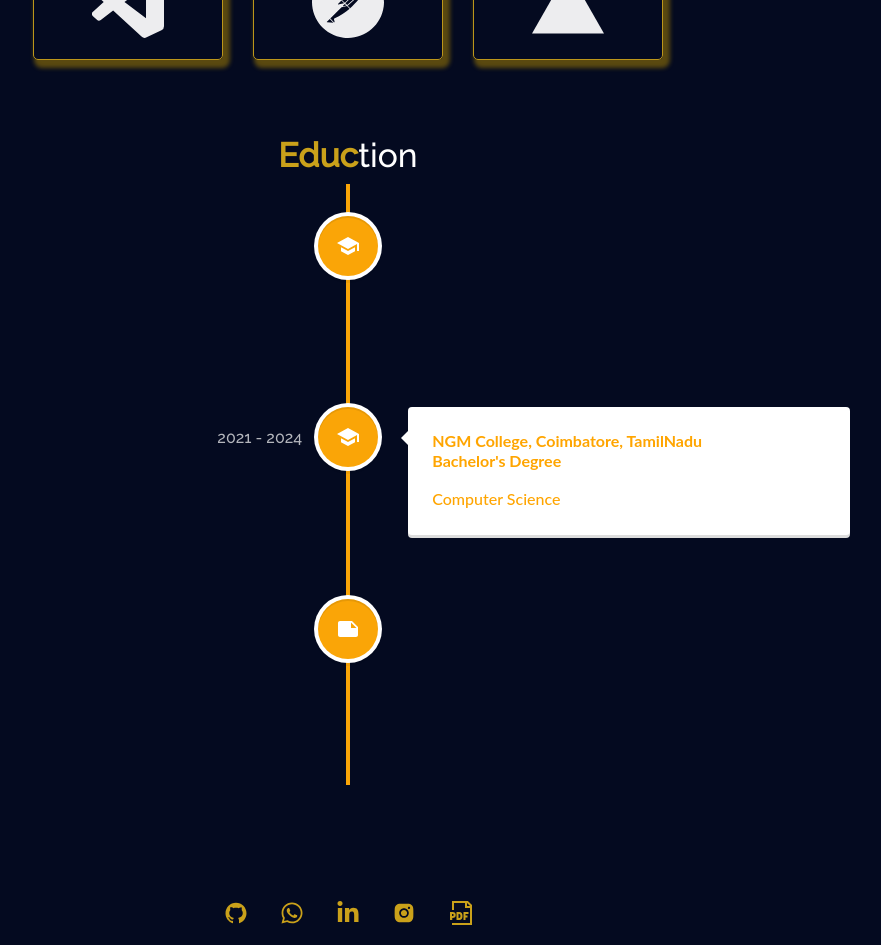
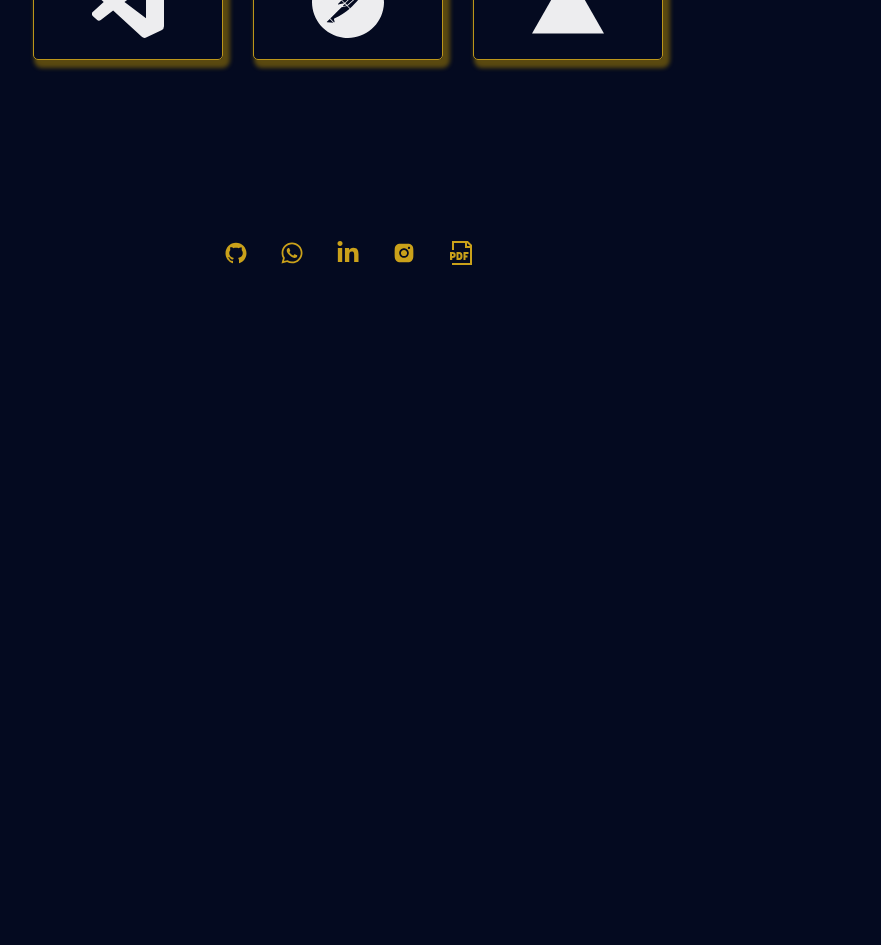
Before and after one commit to Arun6381/Arunportfoliome, a React (Vite) app: page /about in a window 1280 px wide. Shown: the part 1300-2245 px from the top of the page, without its empty margins (292-1173 px from the left). After the commit the page ends 1585 px from the top, so only its background shows below. Built offline with nearby package versions, Linux system fonts and the light colour scheme.

Commit message:
final commit

```diff
--- a/package.json
+++ b/package.json
@@ -11,8 +11,7 @@
   },
   "dependencies": {
     "@404pagez/react": "^0.1.1",
-    "@material-ui/core": "^4.12.4",
-    "@material-ui/icons": "^4.11.3",
+
     "bootstrap": "^5.3.3",
     "react": "^18.3.1",
     "react-bootstrap": "^2.10.4",
--- a/src/components/About/About.jsx
+++ b/src/components/About/About.jsx
@@ -4,7 +4,7 @@ import Toolstack from "./Toolstack";
 import Aboutcard from "./AboutCard";
 import home from "../../assets/home.png";
 import "./About.css";
-import Experience from "../Expr/Exprence";
+
 function About() {
   return (
     <Container fluid className="about-section">
@@ -41,11 +41,6 @@ function About() {
           <strong className="oraange">Tools</strong>&nbsp;I use
         </h1>
         <Toolstack />
-
-        <h1 className="project-heading">
-          <strong className="oraange">Educ</strong>tion
-        </h1>
-        <Experience />
       </Container>
     </Container>
   );
--- a/src/components/Expr/Exp.css
+++ /dev/null
@@ -1,9 +0,0 @@
-
-.vertical-timeline-element-title,
-.vertical-timeline-element-subtitle,
-.para {
-    font-family: 'Lato', sans-serif;
-    font-weight: bold;
-    color: orange;
-
-}
--- a/src/components/Expr/Exprence.jsx
+++ /dev/null
@@ -1,60 +0,0 @@
-import {
-  VerticalTimeline,
-  VerticalTimelineElement,
-} from "react-vertical-timeline-component";
-import "react-vertical-timeline-component/style.min.css";
-import SchoolIcon from "@material-ui/icons/School";
-import NoteIcon from "@material-ui/icons/Note";
-import "./Exp.css";
-function Experience() {
-  return (
-    <div className="experience">
-      <VerticalTimeline lineColor="#faa507">
-        <VerticalTimelineElement
-          className="vertical-timeline-element--education"
-          date="2020 - 2021"
-          iconStyle={{ background: "#faa507", color: "#fff" }}
-          icon={<SchoolIcon />}
-        >
-          <h3 className="vertical-timeline-element-title">
-            RGM High School, Pethappampatti, Coimbatore, TamilNadu
-          </h3>
-          <p className="para"> High School</p>
-        </VerticalTimelineElement>
-        <VerticalTimelineElement
-          className="vertical-timeline-element--education"
-          date="2021 - 2024"
-          iconStyle={{ background: "#faa507", color: "#fff" }}
-          icon={<SchoolIcon />}
-        >
-          <h3 className="vertical-timeline-element-title">
-            NGM College, Coimbatore, TamilNadu
-          </h3>
-
-          <h4 className="vertical-timeline-element-subtitle">
-            Bachelor's Degree
-          </h4>
-
-          <p className="para"> Computer Science</p>
-        </VerticalTimelineElement>
-        <VerticalTimelineElement
-          className="vertical-timeline-element--work"
-          date="3 Months"
-          iconStyle={{ background: "#faa507", color: "#fff" }}
-          icon={<NoteIcon />}
-        >
-          <h3 className="vertical-timeline-element-title">
-            Learning Full Stack Development
-          </h3>
-          <h4 className="vertical-timeline-element-subtitle">Self Lerning,</h4>
-          <p className="para">
-            Open Source Materials, Developed many projects that are related to
-            frontend and backend development.
-          </p>
-        </VerticalTimelineElement>
-      </VerticalTimeline>
-    </div>
-  );
-}
-
-export default Experience;
```
